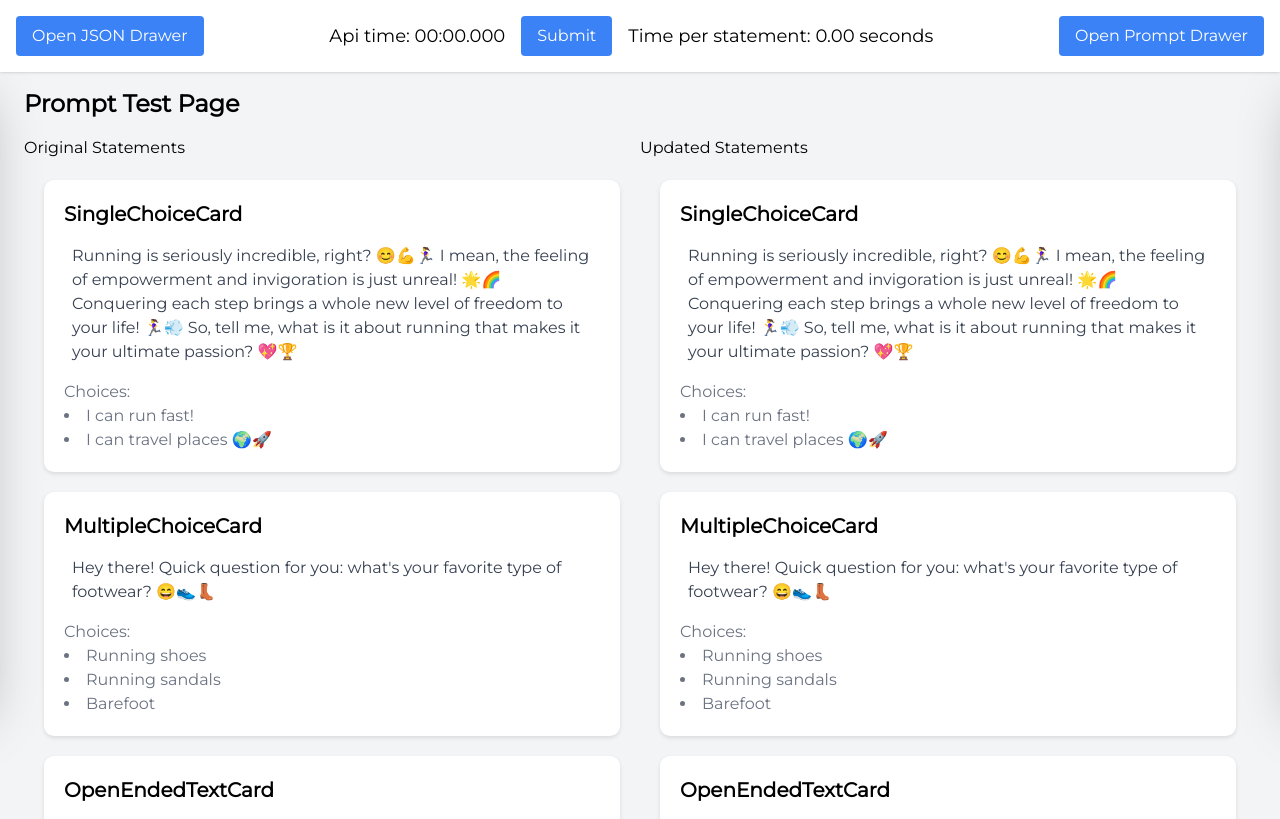
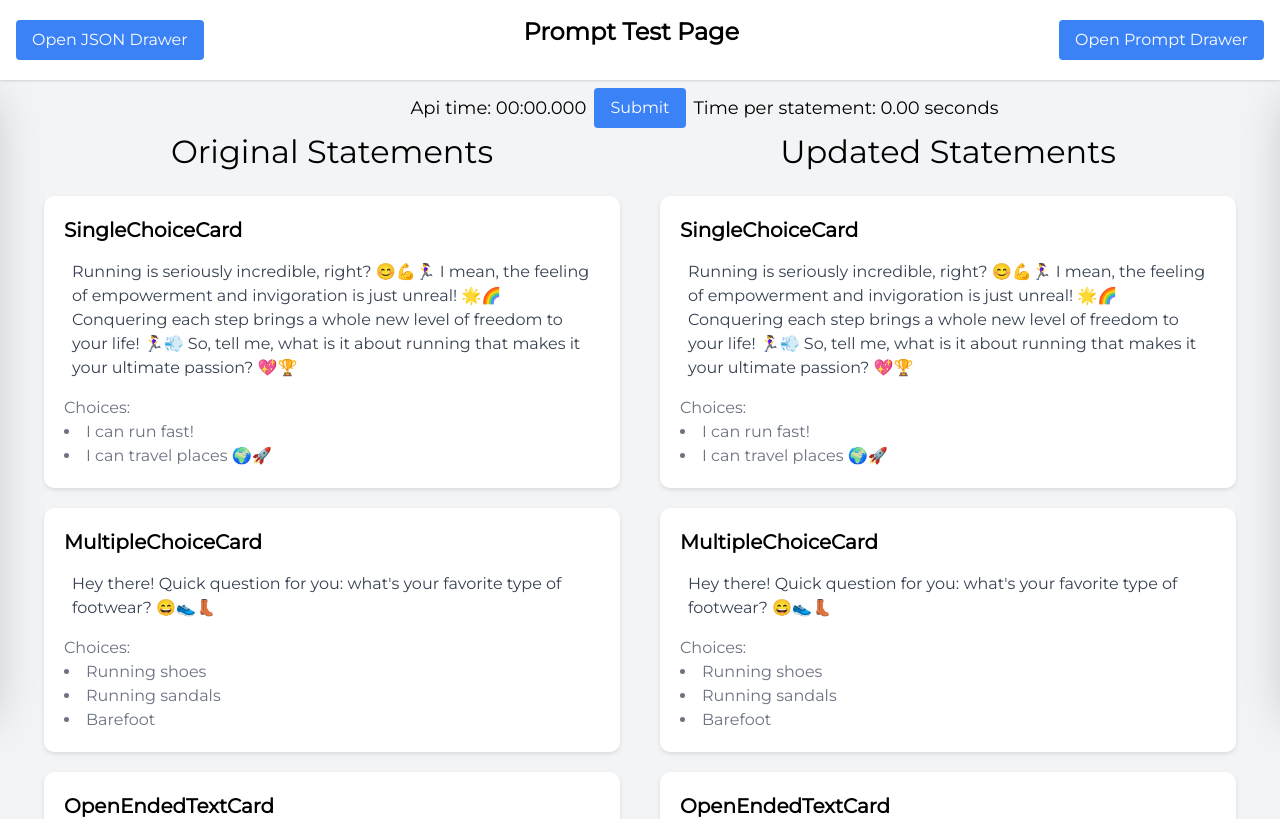
Before and after one commit to Ollstar/surveygen, a Next.js app: page / in a window 1280 px wide. Shown: the top 819 px of the page. Built offline with nearby package versions, Linux system fonts and the light colour scheme.

Commit message:
center design

```diff
--- a/app/globals.css
+++ b/app/globals.css
@@ -130,3 +130,8 @@ body {
   padding: 20px;
   margin: 20px;
 }
+
+.header {
+  text-align: center;
+  font-size: 2rem; /* Modify this value as per your requirement */
+}
--- a/app/page.tsx
+++ b/app/page.tsx
@@ -84,13 +84,12 @@ const Messages: React.FC = () => {
         });
         stopTimer();
 
-
         const end = performance.now();
         const totalTime = end - start; // Calculate the total time
         console.log("Request took", totalTime, "milliseconds.");
 
         // Calculate time per statement and set it
-        setTimePerStatement((totalTime / statements.length) / 1000);
+        setTimePerStatement(totalTime / statements.length / 1000);
 
         setUpdatedStatements(updated);
       } catch (error) {
@@ -101,6 +100,23 @@ const Messages: React.FC = () => {
     },
     [inflight, inputJson]
   );
+  // Add this function within your component
+  const handleClickOutside = useCallback((event: MouseEvent) => {
+    const jsonDrawer = document.getElementById("jsonDrawer");
+    if (jsonDrawer && !jsonDrawer.contains(event.target as Node)) {
+      setJsonDrawerOpen(false);
+    }
+  }, []);
+
+  useEffect(() => {
+    // Listen for clicks on the document
+    document.addEventListener("mousedown", handleClickOutside);
+
+    // Cleanup
+    return () => {
+      document.removeEventListener("mousedown", handleClickOutside);
+    };
+  }, [handleClickOutside]);
 
   useEffect(() => {
     let parsed;
@@ -133,23 +149,8 @@ const Messages: React.FC = () => {
             {jsonDrawerOpen ? "Close JSON Drawer" : "Open JSON Drawer"}
           </button>
         </div>
-        <div className="flex items-center">
-          <p className="text-lg">
-            Api time: {new Date(currentTime).toISOString().substr(14, 9)}
-          </p>
-          <button
-            disabled={inflight}
-            onClick={onSubmit}
-            className={`px-4 py-2 text-white rounded ml-4 ${
-              inflight ? "bg-red-500" : "bg-blue-500"
-            }`}
-          >
-            Submit
-          </button>
-          <p className="text-lg ml-4">
-          Time per statement: {timePerStatement.toFixed(2)} seconds
-  </p>
-        </div>
+        <h1 className="text-2xl font-bold mb-4">Prompt Test Page</h1>
+
         <div>
           <button
             onClick={() => setDrawerOpen(!drawerOpen)}
@@ -163,12 +164,35 @@ const Messages: React.FC = () => {
       </div>
 
       <div className="pt-16">
-        <h1 className="text-2xl font-bold mb-4">Prompt Test Page</h1>
+      <div className="flex justify-between items-center">
+  <div className="w-1/2 text-right pr-2">
+    <p className="text-lg">
+      Api time: {new Date(currentTime).toISOString().substr(14, 9)}
+    </p>
+  </div>
+  <div>
+    <button
+      disabled={inflight}
+      onClick={onSubmit}
+      className={`px-4 py-2 text-white rounded ${
+        inflight ? "bg-red-500" : "bg-blue-500"
+      }`}
+    >
+      Submit
+    </button>
+  </div>
+  <div className="w-1/2 pl-2">
+    <p className="text-lg">
+      Time per statement: {timePerStatement.toFixed(2)} seconds
+    </p>
+  </div>
+</div>
+
         <div className="flex items-center"></div>
 
         <div className="flex">
           <div className="column">
-            <h2>Original Statements</h2>
+            <p className="header">Original Statements</p>
             {statements.map((statement, index) => (
               <div key={index} className="card">
                 <div className="font-bold text-xl mb-2">{statement.type}</div>
@@ -186,7 +210,8 @@ const Messages: React.FC = () => {
             ))}
           </div>
           <div className="column">
-            <h2>Updated Statements</h2>
+            <p className="header">Updated Statements</p>
+
             {updatedStatements.map((statement, index) => (
               <div key={index} className="card">
                 <div className="font-bold text-xl mb-2">{statement.type}</div>
@@ -237,7 +262,6 @@ const Messages: React.FC = () => {
             setPrompt(
               (document.getElementById("prompt") as HTMLTextAreaElement).value
             );
-            setDrawerOpen(false);
           }}
         >
           OK
@@ -275,7 +299,6 @@ const Messages: React.FC = () => {
             setInputJson(
               (document.getElementById("json") as HTMLTextAreaElement).value
             );
-            setJsonDrawerOpen(false);
           }}
         >
           OK
```
